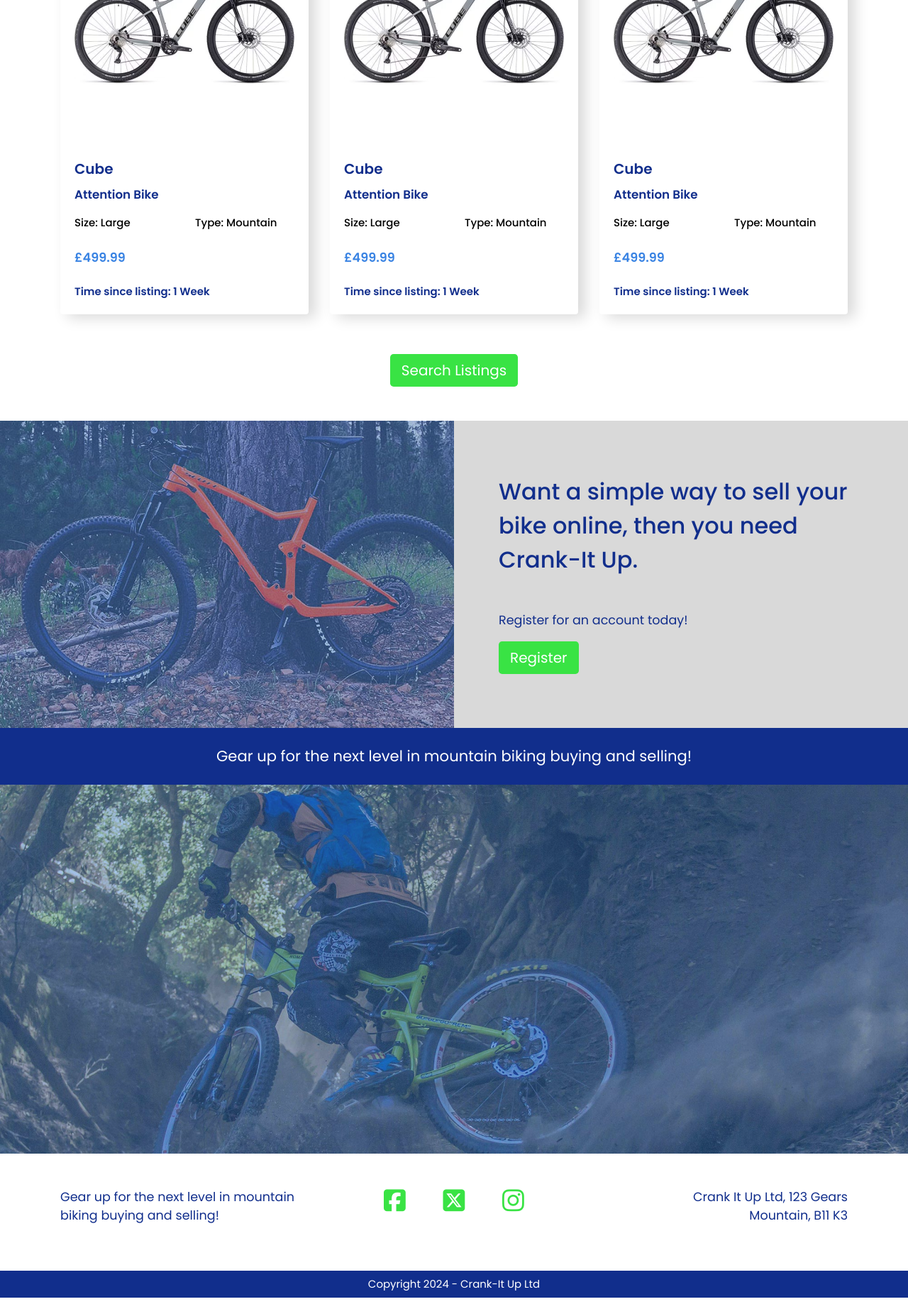
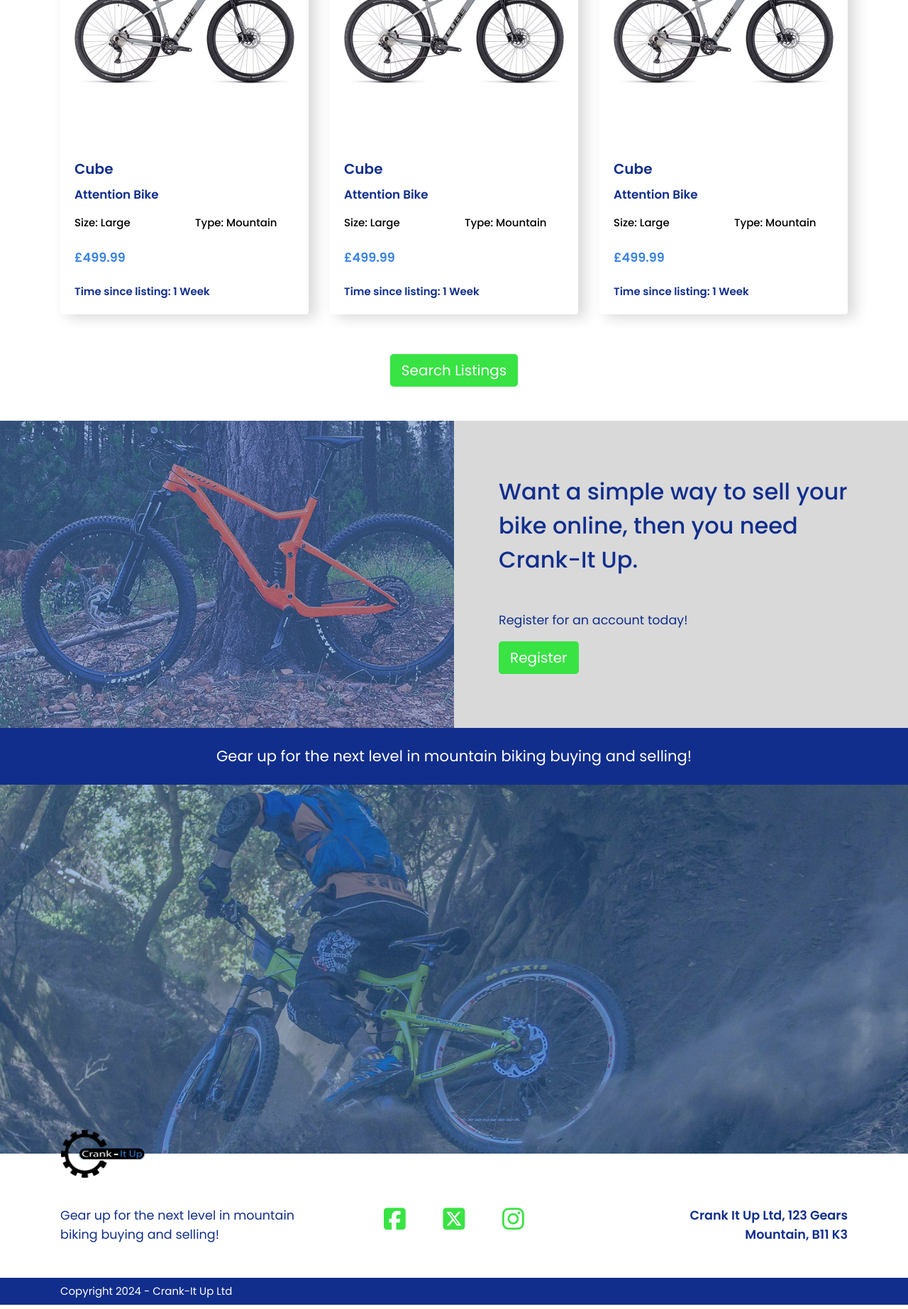
Before and after one commit to DaveWhiteh/CIU-Test, a Django app: page / in a window 1280 px wide. Shown: the part 1000-2845 px from the top of the page at 71% size. Run offline with Django 3.2, Linux system fonts and the light colour scheme; some libraries are stand-ins or nearby versions.

Commit message:
Finish homepage

```diff
--- a/home/templates/home/index.html
+++ b/home/templates/home/index.html
@@ -19,7 +19,7 @@
         </div>
     </div>
 
-    <div class="container-fluid bg-dark-blue text-center px-5 py-5">
+    <div class="container-fluid bg-dark-blue text-center px-lg-5 py-4 py-lg-5">
         <div class="row">
             <div class="col-12">
                 <p class="text-larger text-white mb-0">Buying and Selling mountain bikes just got easier</p>
@@ -141,7 +141,7 @@
                     </div>
                 </div>
             </div>
-            <div class="row mt-5">
+            <div class="row mt-3 mt-lg-5">
                 <div class="col-12 text-center">
                     <a class="btn btn-primary btn-lg mt-2" href="#" role="button">Search Listings</a>
                 </div>
@@ -158,7 +158,7 @@
                 </picture>
             </div>
             <div class="col-12 col-lg-6 bg-grey d-flex align-items-center">
-                <div class="col-12 px-5 py-5 py-lg-2">
+                <div class="col-12 px-sm-5 py-5 py-lg-2">
                     <h3 class="text-register text-dark-blue text-medium mb-5">Want a simple way to sell your bike
                         online, then you need Crank-It Up.</h3>
                     <p class="text-dark-blue">Register for an account today!</p>
--- a/static/css/style.css
+++ b/static/css/style.css
@@ -144,6 +144,10 @@
     box-shadow: 0px 0px 6px 0px rgba(57, 131, 227, 1) inset;
 }
 
+.nav-border {
+    border-bottom: 1px solid var(--grey);
+}
+
 /* --------------------------------------------------------------------------------------- Home Page */
 
 .jumbotron {
@@ -154,8 +158,13 @@
     -webkit-background-size: cover;
     -moz-background-size: cover;
     -o-background-size: cover;
-    height: 65vh;
+    height: 75vh;
     position: relative;
+    padding-bottom: 3rem;
+}
+
+.display-4 {
+    font-size: 3rem;
 }
 
 .card {
@@ -207,7 +216,31 @@
     color: var(--dark-green) !important;
 }
 
+.footer-logo-position {
+    position: relative;
+}
 
+.footer-logo {
+    position: absolute;
+    top: 0;
+    transform: translateY(-50%);
+}
+
+/* --------------------------------------------------------------------------------------- Media Queries */
+
+@media screen and (min-width: 768px) {
+    .jumbotron {
+        height: 65vh;
+    }
+
+    .display-4 {
+        font-size: 3.5rem;
+    }
+
+    .text-footer {
+        font-size: 100%;
+    }
+}
 
 @media screen and (min-width: 992px) {
     .jumbotron {
--- a/templates/base.html
+++ b/templates/base.html
@@ -44,7 +44,7 @@
 
 <body>
     <header>
-        <nav class="navbar navbar-expand-xl fixed-top bg-white d-none d-lg-flex">
+        <nav class="navbar navbar-expand-xl fixed-top nav-border bg-white d-none d-lg-flex">
             <div class="container">
                 <!-- Logo -->
                 <div class="col-12 col-lg-4 my-auto">
@@ -131,30 +131,38 @@
     {% endblock %}
 
     <!-- footer starts -->
-    <footer class="pt-5 pb-3 bg-color-black">
+    <footer class="bg-color-black footer-logo-position">
         <div class="container">
             <div class="row d-flex justify-content-sm-center justify-content-md-between mb-5">
-                <div class="col-md-4 text-left text-md-start mb-3 mb-md-0">
-                    <p class="text-dark-blue footer-text">Gear up for the next level in mountain biking buying and selling!</p>
+                <!-- Logo -->
+                <div class="col-12 col-lg-4 my-auto">
+                    <a href="{% url 'home' %}" class="navbar-brand">
+                        <img src="media/logo_v1.png" alt="CIU-Test Logo" id="ciu-logo" class="img-logo footer-logo">
+                    </a>
                 </div>
-                <div class="col-md-4 text-center mb-3 mb-md-0">
-                    <a href="https://www.facebook.com" class="mx-4" target="_blank"><i
+            </div>
+            <div class="row">
+                <div class="col-12 col-md-4 text-center text-md-left mb-3 mb-md-0">
+                    <p class="text-dark-blue text-footer">Gear up for the next level in mountain biking buying and selling!</p>
+                </div>
+                <div class="col-12 col-md-4 text-center mb-3 mb-md-0">
+                    <a href="https://www.facebook.com" class="mx-4 mx-md-3 mx-lg-4" target="_blank"><i
                         class="fab fa-facebook-square fa-2x icon-green" aria-hidden="true"></i></a>
-                    <a href="https://www.twitter.com" class="mx-4" target="_blank"><i
+                    <a href="https://www.twitter.com" class="mx-4 mx-md-3 mx-lg-4" target="_blank"><i
                         class="fab fa-square-x-twitter fa-2x icon-green" aria-hidden="true"></i></a>
-                    <a href="https://www.instagram.com" class="mx-4" target="_blank"><i
+                    <a href="https://www.instagram.com" class="mx-4 mx-md-3 mx-lg-4" target="_blank"><i
                         class="fab fa-instagram fa-2x icon-green" aria-hidden="true"></i></a>
                 </div>
-                <div class="col-md-4 text-right">
-                    <div class="d-block text-dark-blue footer-text">Crank It Up Ltd, 123 Gears</div>
-                    <div class="text-dark-blue footer-text">Mountain, B11 K3</div>
+                <div class="col-12 col-md-4 text-center text-md-right mb-5">
+                    <div class="text-dark-blue text-semibold text-footer">Crank It Up Ltd, 123 Gears</div>
+                    <div class="text-dark-blue text-semibold text-footer">Mountain, B11 K3</div>
                 </div>
             </div>
         </div><!-- /.container -->
         <div class="container-fluid bg-dark-blue">
             <div class="container">
                 <div class="row">
-                    <div class="col-12 text-center">
+                    <div class="col-12 text-center text-md-left">
                         <p class="text-smaller text-white py-2 mb-0">Copyright 2024 - Crank-It Up Ltd</p>
                     </div>
                 </div>
@@ -162,8 +170,6 @@
         </div>
     </footer><!-- footer -->
     <!-- footer ends -->
-
-
 </body>
 
 </html>
--- a/templates/includes/mobile-nav.html
+++ b/templates/includes/mobile-nav.html
@@ -1,4 +1,4 @@
-<nav class="navbar navbar-expand-xl fixed-top bg-white d-block d-lg-none">
+<nav class="navbar navbar-expand-xl fixed-top nav-border bg-white d-block d-lg-none">
     <div class="container">
         <!-- Logo -->
         <div class="col-2 col-sm-5 my-auto">
```
